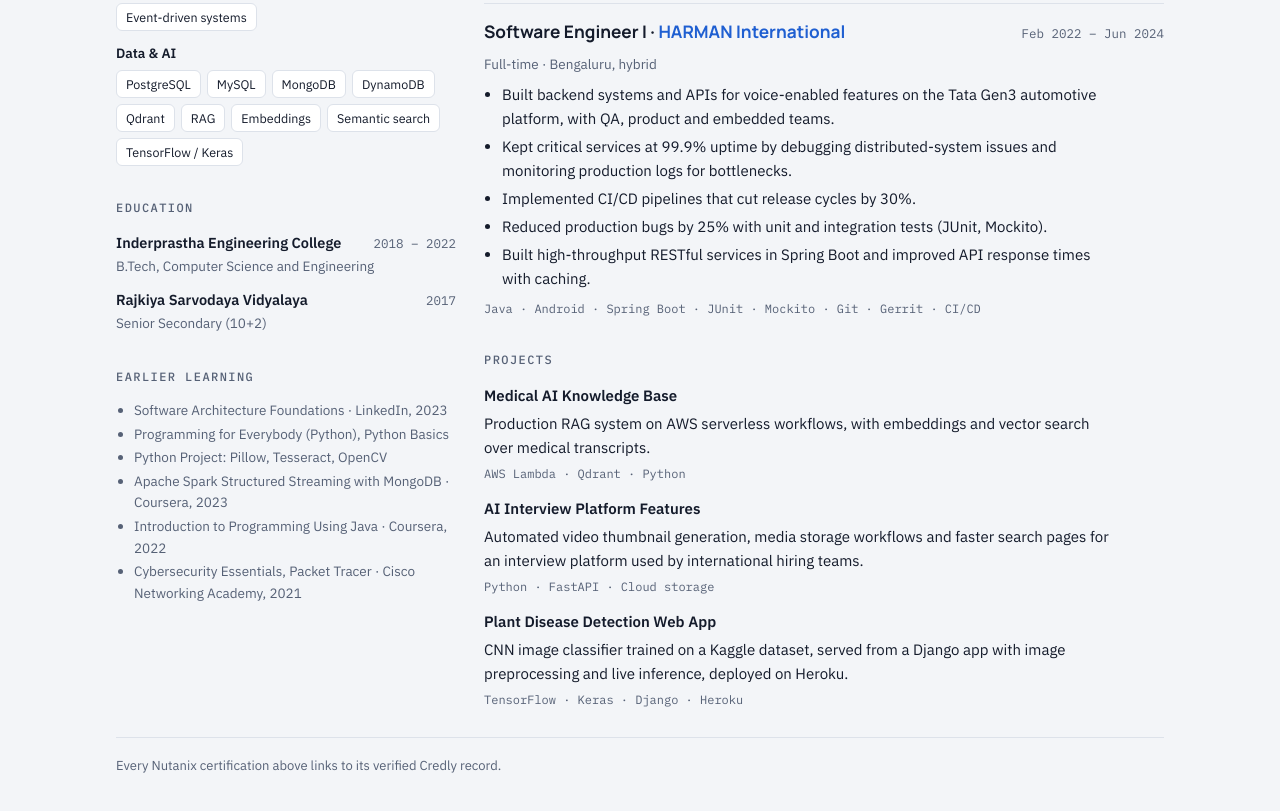
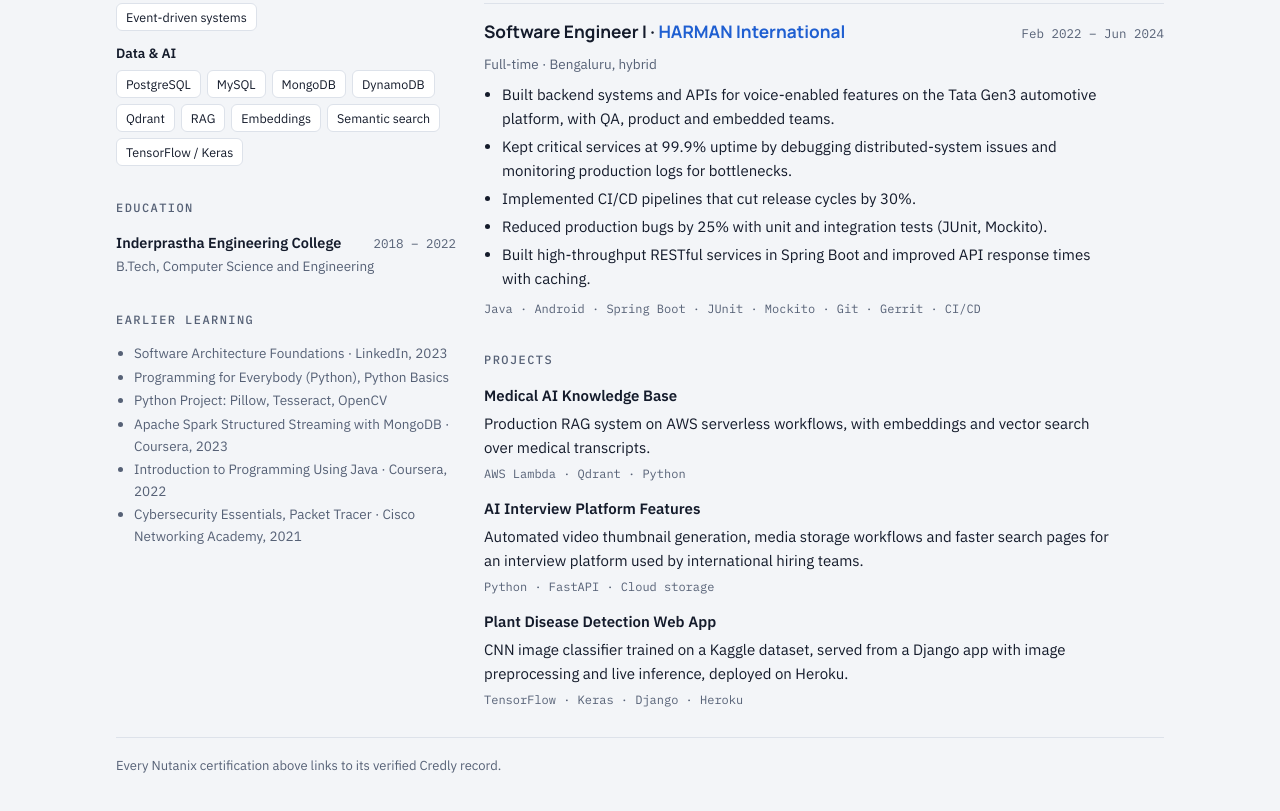
Before and after one commit to Rishabhtripathi1209/Rishabhtripathi1209.github.io, a plain HTML site: page index.html in a window 1280 px wide. Shown: the part 1488-2299 px from the top of the page. Drawn offline with Linux system fonts and the light colour scheme.

Commit message:
Remove Rajkiya Sarvodaya Vidyalaya education entry
Removed education section for Rajkiya Sarvodaya Vidyalaya.

```diff
--- a/index.html
+++ b/index.html
@@ -281,13 +281,7 @@ footer { color: var(--muted); font-size: 13px; border-top: 1px solid var(--line)
             <span class="when">2018 – 2022</span>
             <p>B.Tech, Computer Science and Engineering</p>
           </div>
-          <div class="edu-row">
-            <h3>Rajkiya Sarvodaya Vidyalaya</h3>
-            <span class="when">2017</span>
-            <p>Senior Secondary (10+2)</p>
-          </div>
-        </div>
-      </section>
+               </section>
 
       <section aria-labelledby="h-older">
         <h2 id="h-older">Earlier learning</h2>
```
